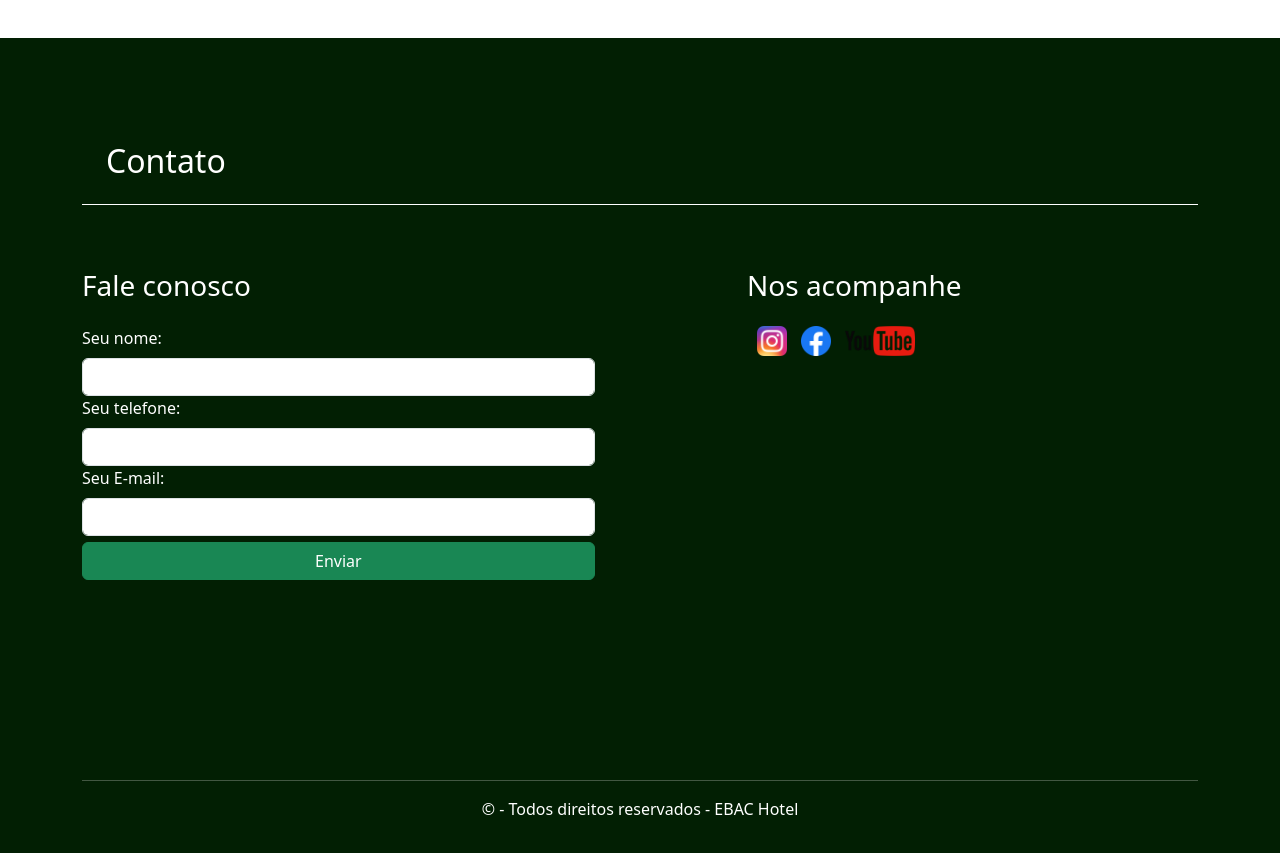
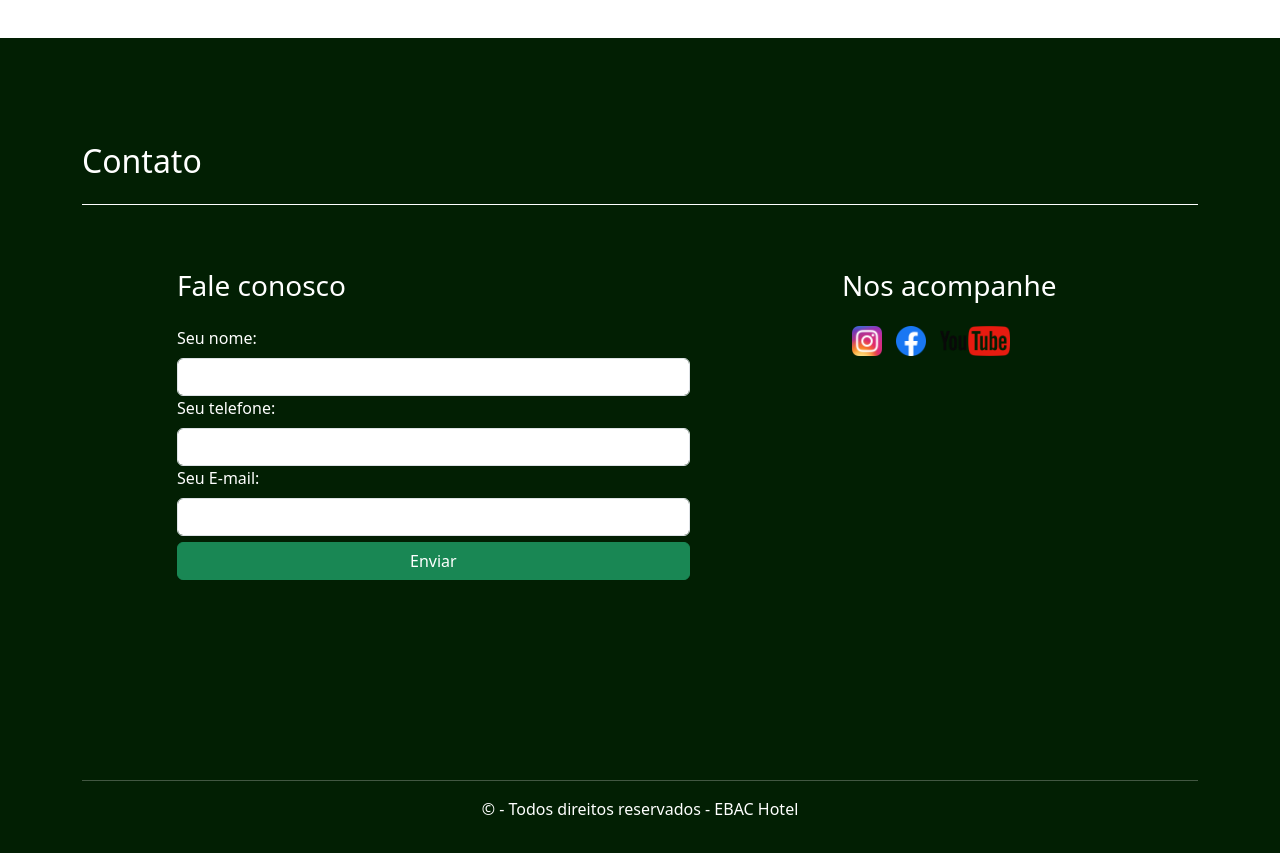
Before and after one commit to Felipe-Mattiassi/boostrap_avancado, a plain HTML site: page index.html in a window 1280 px wide. Shown: the part 1773-2626 px from the top of the page. Drawn offline with Linux system fonts and the light colour scheme.

Commit message:
correçao

```diff
--- a/index.html
+++ b/index.html
@@ -111,6 +111,8 @@
                 <div id="contato" class="container">
                     <h2 id="contato-contato">Contato</h2>
                     <div id="fale-conosco" class="row">
+                        <div class="col-lg-1 col-md-0 col-sm-0">
+                        </div>
                         <div class="col-lg-7 col-md-6 col-sm-12 ">
                             <h3>Fale conosco</h3>
                             <form >
--- a/main.css
+++ b/main.css
@@ -51,7 +51,7 @@ form {
 
 #contato-contato {
     margin: 0 0 3vh;
-    padding: 3vh;
+    padding: 3vh 0;
     border-bottom: 1px solid #fff;
 }
 
```
